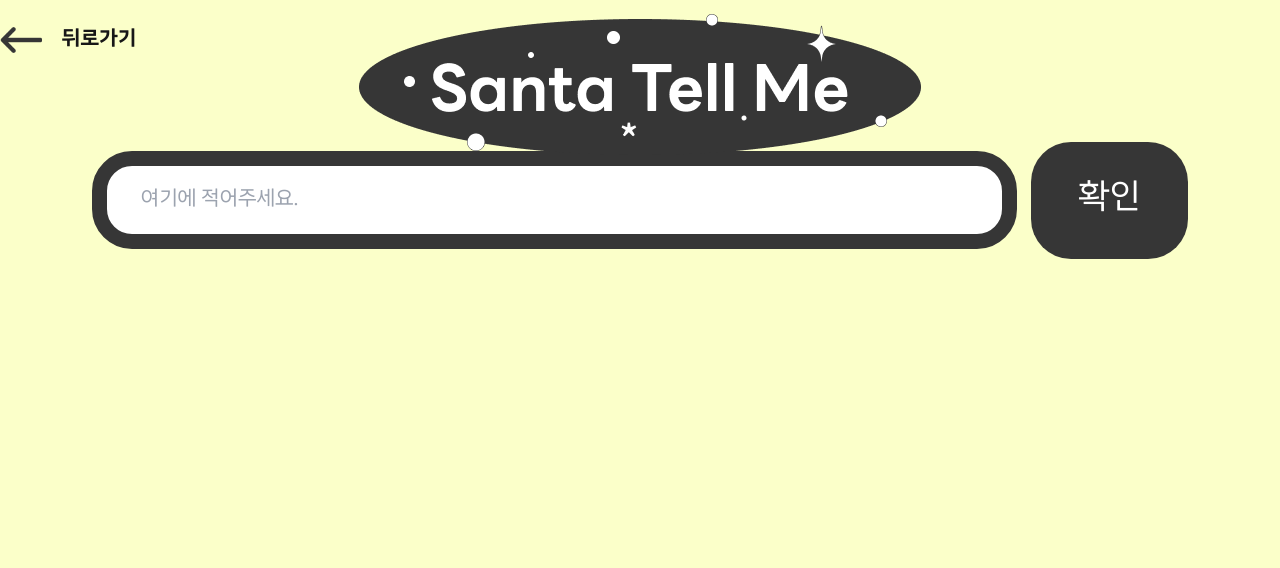
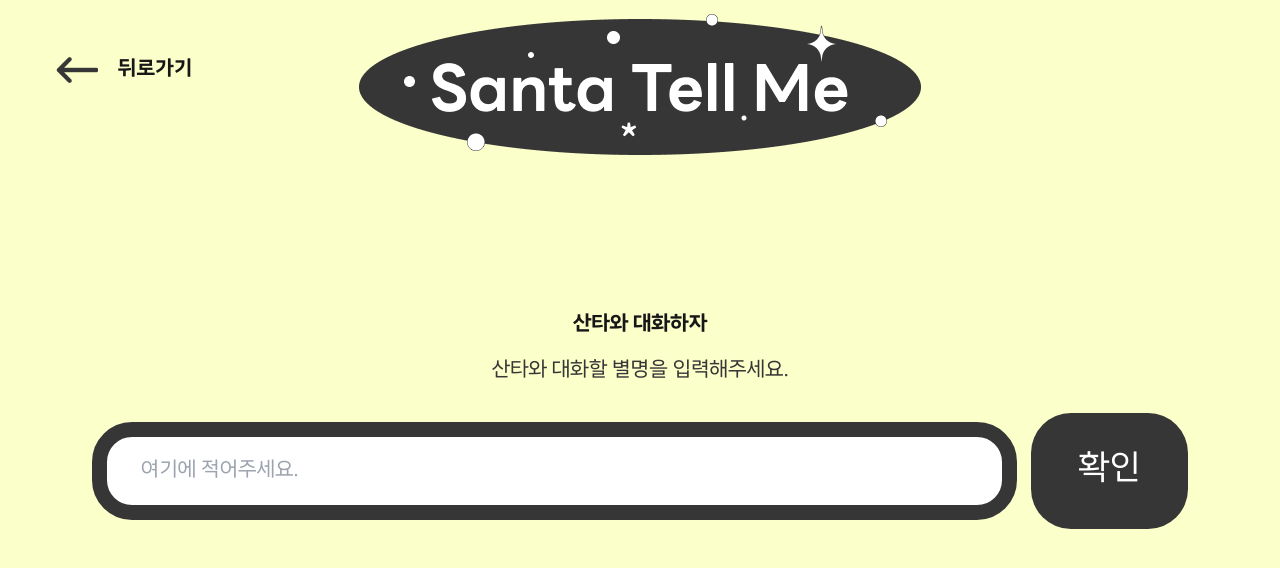
Before and after one commit to basque-ajou/santa-web, a Next.js app: page /name in a window 1280 px wide. Shown: the top 568 px of the page. Built offline with nearby package versions, Linux system fonts and the light colour scheme.

Commit message:
feat: 닉네임 추가 페이지 상단 부분 수정

```diff
--- a/src/app/name/page.tsx
+++ b/src/app/name/page.tsx
@@ -27,11 +27,15 @@ const Name = () => {
   }, []);
   return (
     <div
-      className={"flex min-h-screen flex-col items-center px-[72px] pt-[40px]"}
+      className={
+        "flex min-h-screen flex-col items-center justify-center px-[72px] pt-[40px]"
+      }
     >
       <div className={"flex items-center justify-center"}>
         <div
-          className={"fixed left-0 flex items-center justify-center gap-[20px]"}
+          className={
+            "absolute left-0 top-0 flex items-center justify-center gap-[20px] p-16"
+          }
         >
           <img
             className={"w-[42px]"}
```
